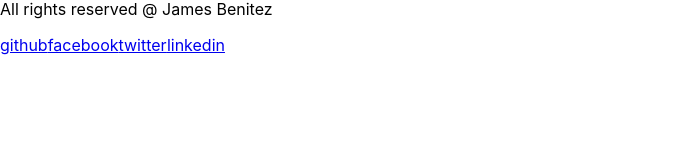
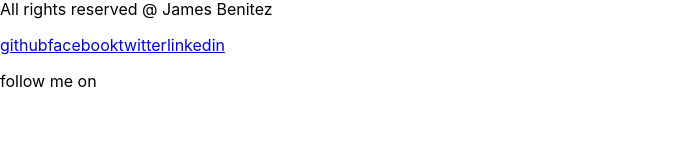
Before and after one commit to crapwood/IMDB-WEB-APP, a React (Create React App) app in the folder frontend/: page /advanced-search in a window 1280 px wide. Shown: the part 119-280 px from the top of the page, without its empty margins (0-677 px from the left). Built offline with nearby package versions, Linux system fonts and the light colour scheme.

Commit message:
added content footer

```diff
--- a/frontend/src/pages/footer.js
+++ b/frontend/src/pages/footer.js
@@ -8,6 +8,7 @@ const Footer = (props) => {
       <a href="https://facebook.com">facebook</a>
       <a href="https://twitter.com">twitter</a>
       <a href="https://linkedin.com">linkedin</a>
+      <p>follow me on</p>
     </>
   );
 };
```
